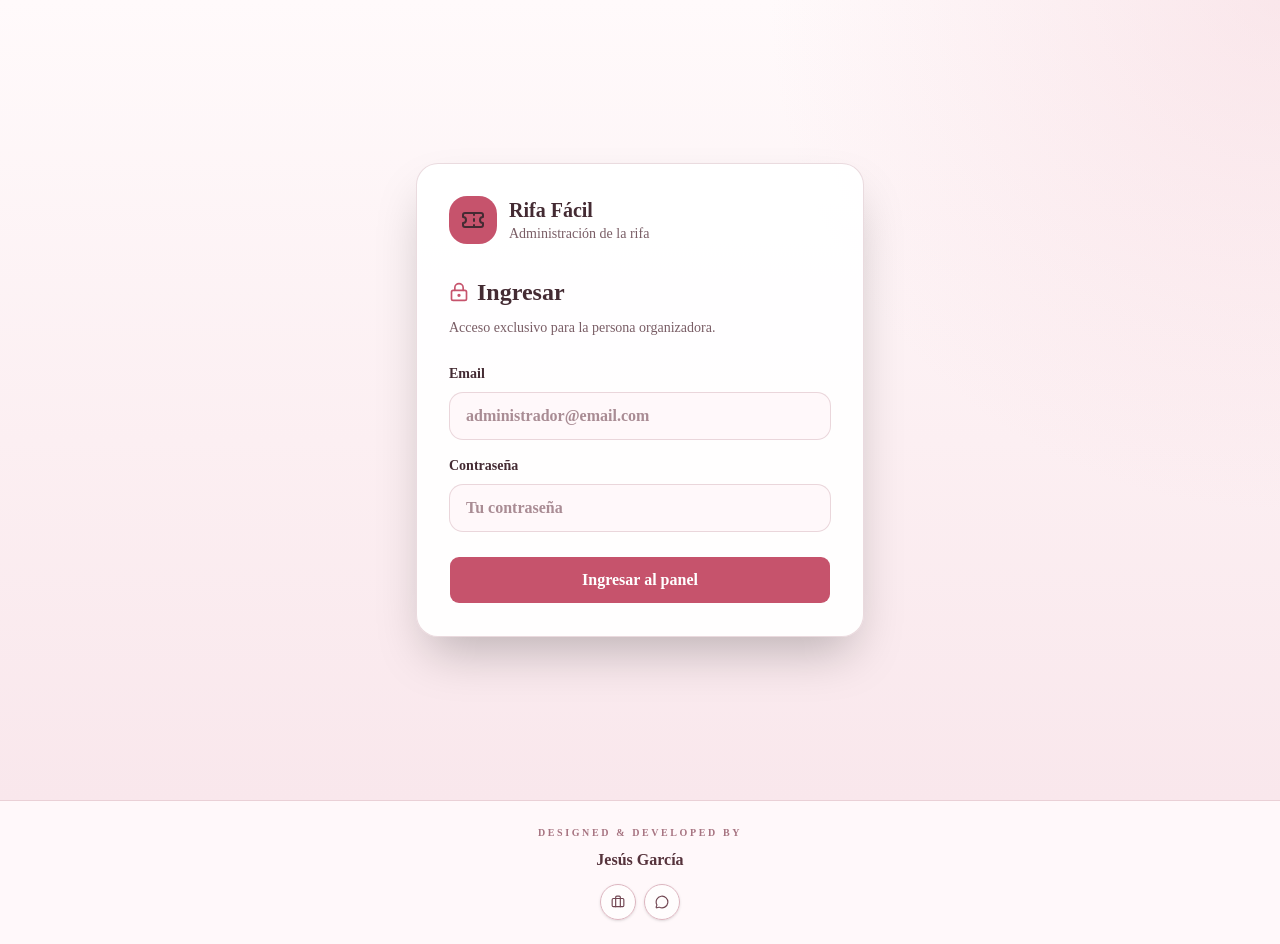
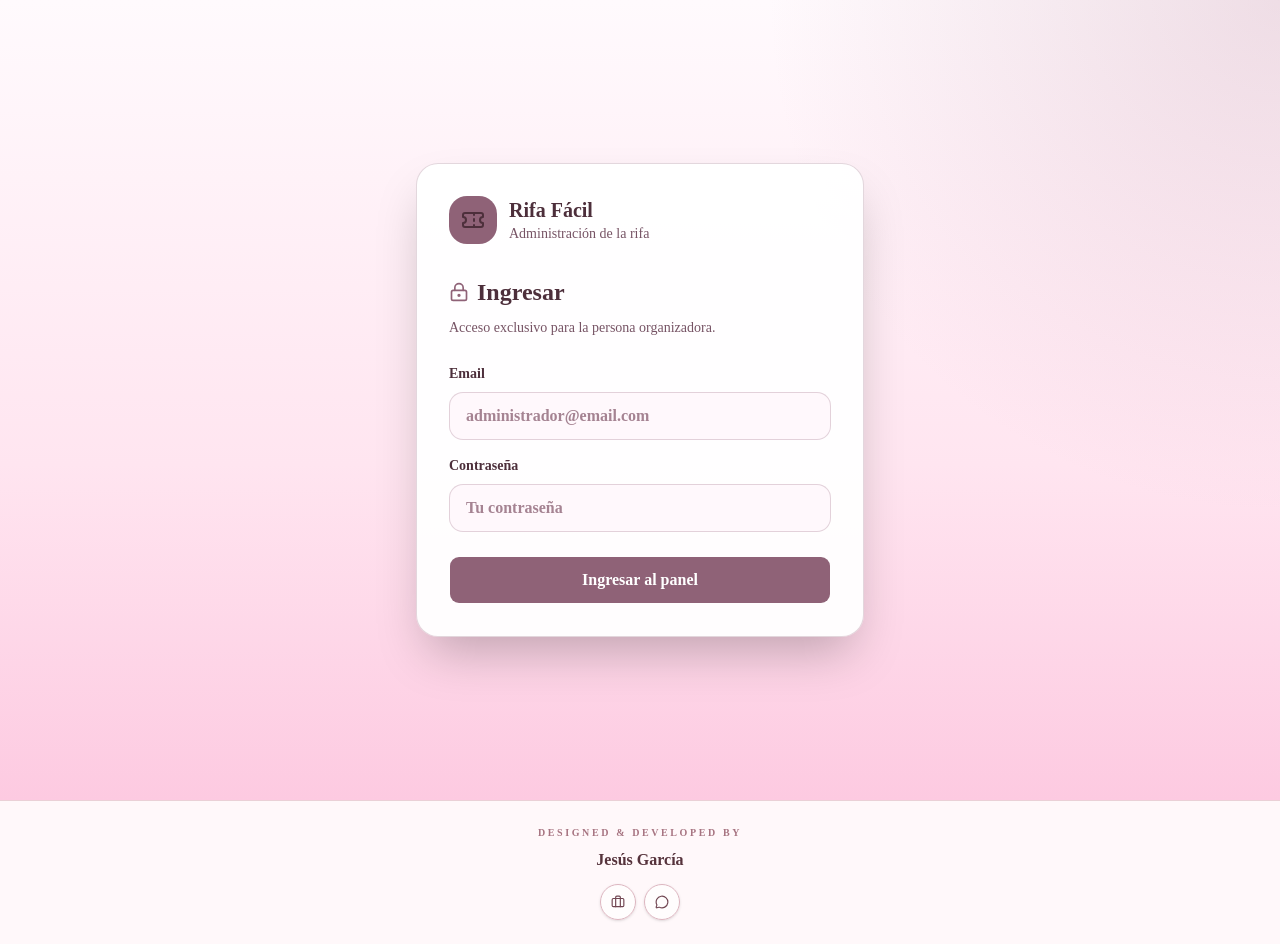
Before and after one commit to JAJesusGarcia/rifa-facil, a Next.js app: page /admin/login in a window 1280 px wide. Built offline with nearby package versions, Linux system fonts and the light colour scheme; no server answers.

Commit message:
style: update raffle palette and organizer photos

```diff
--- a/app/globals.css
+++ b/app/globals.css
@@ -135,7 +135,7 @@ html {
 
 body {
   min-height: 100vh;
-  background: #0b0b0d;
+  background: #ffe5f0;
 }
 
 button {
@@ -143,98 +143,118 @@ button {
 }
 
 ::selection {
-  background: rgba(239, 68, 68, 0.45);
-  color: white;
+  background: rgba(197, 148, 170, 0.55);
+  color: #4d2f3b;
 }
 
-/* Tema público de la rifa inspirado en el flyer de Alondra */
+/* Tema pastel de la rifa basado en la paleta elegida por Alondra */
 .raffle-pastel {
-  color: #442b33 !important;
+  --raffle-rose-deep: #8f6277;
+  --raffle-rose-medium: #c594aa;
+  --raffle-rose-main: #fdcae1;
+  --raffle-rose-soft: #ffe5f0;
+  --raffle-ink: #4d2f3b;
+
+  color: var(--raffle-ink) !important;
   background:
     radial-gradient(
       circle at top right,
-      rgba(239, 190, 201, 0.32),
+      rgba(197, 148, 170, 0.28),
       transparent 32rem
     ),
-    linear-gradient(180deg, #fffafb 0%, #fceff2 55%, #f9e7ec 100%);
+    linear-gradient(
+      180deg,
+      #fffafd 0%,
+      var(--raffle-rose-soft) 58%,
+      var(--raffle-rose-main) 100%
+    );
 }
 
 .raffle-pastel .bg-zinc-900 {
-  background-color: rgba(255, 255, 255, 0.92) !important;
+  background-color: rgba(255, 255, 255, 0.94) !important;
 }
 
 .raffle-pastel [class~='bg-zinc-900/80'] {
-  background-color: rgba(255, 255, 255, 0.82) !important;
+  background-color: rgba(255, 255, 255, 0.86) !important;
+}
+
+.raffle-pastel [class~='bg-zinc-900/50'] {
+  background-color: rgba(255, 255, 255, 0.72) !important;
 }
 
 .raffle-pastel [class~='bg-black/30'] {
-  background-color: rgba(255, 248, 250, 0.88) !important;
+  background-color: rgba(255, 248, 252, 0.9) !important;
 }
 
 .raffle-pastel [class~='bg-white/5'],
 .raffle-pastel [class~='bg-white/[0.04]'] {
-  background-color: rgba(242, 209, 218, 0.34) !important;
+  background-color: rgba(253, 202, 225, 0.42) !important;
+}
+
+.raffle-pastel [class~='bg-red-500/10'],
+.raffle-pastel [class~='bg-red-500/20'] {
+  background-color: rgba(253, 202, 225, 0.58) !important;
 }
 
 .raffle-pastel [class~='border-white/10'],
 .raffle-pastel [class~='border-white/15'] {
-  border-color: rgba(151, 77, 95, 0.2) !important;
+  border-color: rgba(143, 98, 119, 0.25) !important;
+}
+
+.raffle-pastel [class~='border-red-500/20'],
+.raffle-pastel [class~='border-red-500/25'],
+.raffle-pastel [class~='border-red-500/30'],
+.raffle-pastel [class~='border-red-500/60'] {
+  border-color: rgba(143, 98, 119, 0.42) !important;
 }
 
 .raffle-pastel .text-white:not(button) {
-  color: #3f2830 !important;
+  color: var(--raffle-ink) !important;
 }
 
 .raffle-pastel .text-zinc-100,
 .raffle-pastel .text-zinc-200,
 .raffle-pastel .text-zinc-300 {
-  color: #553941 !important;
+  color: #593745 !important;
 }
 
 .raffle-pastel .text-zinc-400 {
-  color: #795d65 !important;
+  color: #765364 !important;
 }
 
 .raffle-pastel .text-zinc-500 {
-  color: #92747d !important;
+  color: #8f6b7b !important;
 }
 
 .raffle-pastel .text-zinc-600 {
-  color: #a4868e !important;
+  color: #a58392 !important;
 }
 
 .raffle-pastel .text-red-400 {
-  color: #c6536c !important;
+  color: var(--raffle-rose-deep) !important;
 }
 
 .raffle-pastel .text-red-300 {
-  color: #b84b63 !important;
+  color: #7b5064 !important;
 }
 
 .raffle-pastel .text-red-200 {
-  color: #934457 !important;
+  color: #694254 !important;
 }
 
-.raffle-pastel .bg-red-600 {
-  background-color: #c6536c !important;
-}
-
+.raffle-pastel .bg-red-600,
 .raffle-pastel .bg-red-500 {
-  background-color: #d9657e !important;
+  background-color: var(--raffle-rose-deep) !important;
 }
 
 .raffle-pastel [class~='hover:bg-red-500']:hover {
-  background-color: #b94660 !important;
+  background-color: #7b5064 !important;
 }
 
 .raffle-pastel input {
-  color: #442b33;
+  color: var(--raffle-ink);
 }
 
 .raffle-pastel input::placeholder {
-  color: #a98c94;
+  color: #a58392;
 }
-
-.raffle-pastel [class~='bg-zinc-900/50'] {
-  background-color: rgba(255, 255, 255, 0.68) !important;
-}
--- a/components/raffle/raffle-experience.tsx
+++ b/components/raffle/raffle-experience.tsx
@@ -261,7 +261,7 @@ export function RaffleExperience({
                           fill
                           className="object-cover"
                           style={{
-                            objectPosition: '50% 35%',
+                            objectPosition: '50% 15%',
                           }}
                           sizes="(max-width: 639px) 80px, 96px"
                         />
```
